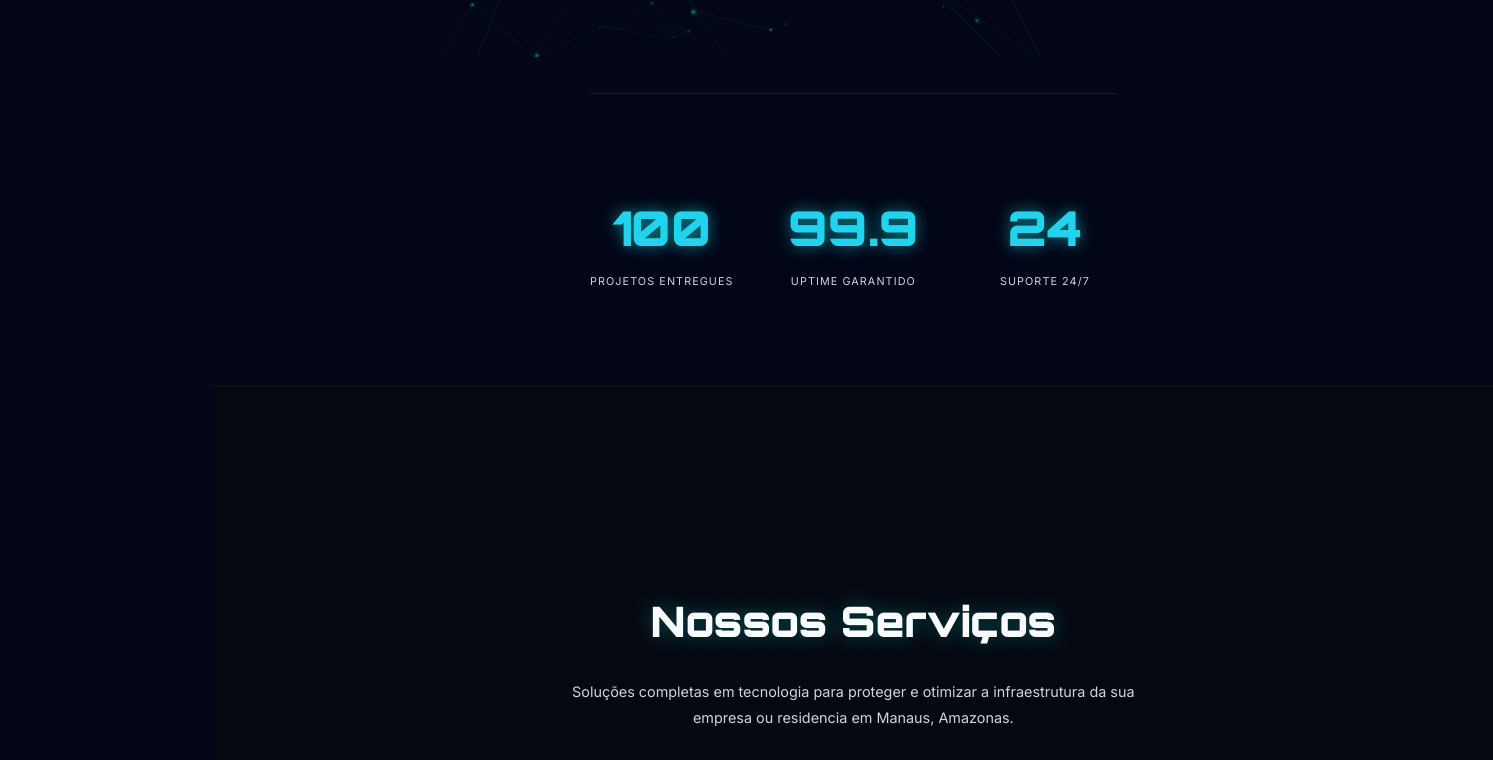
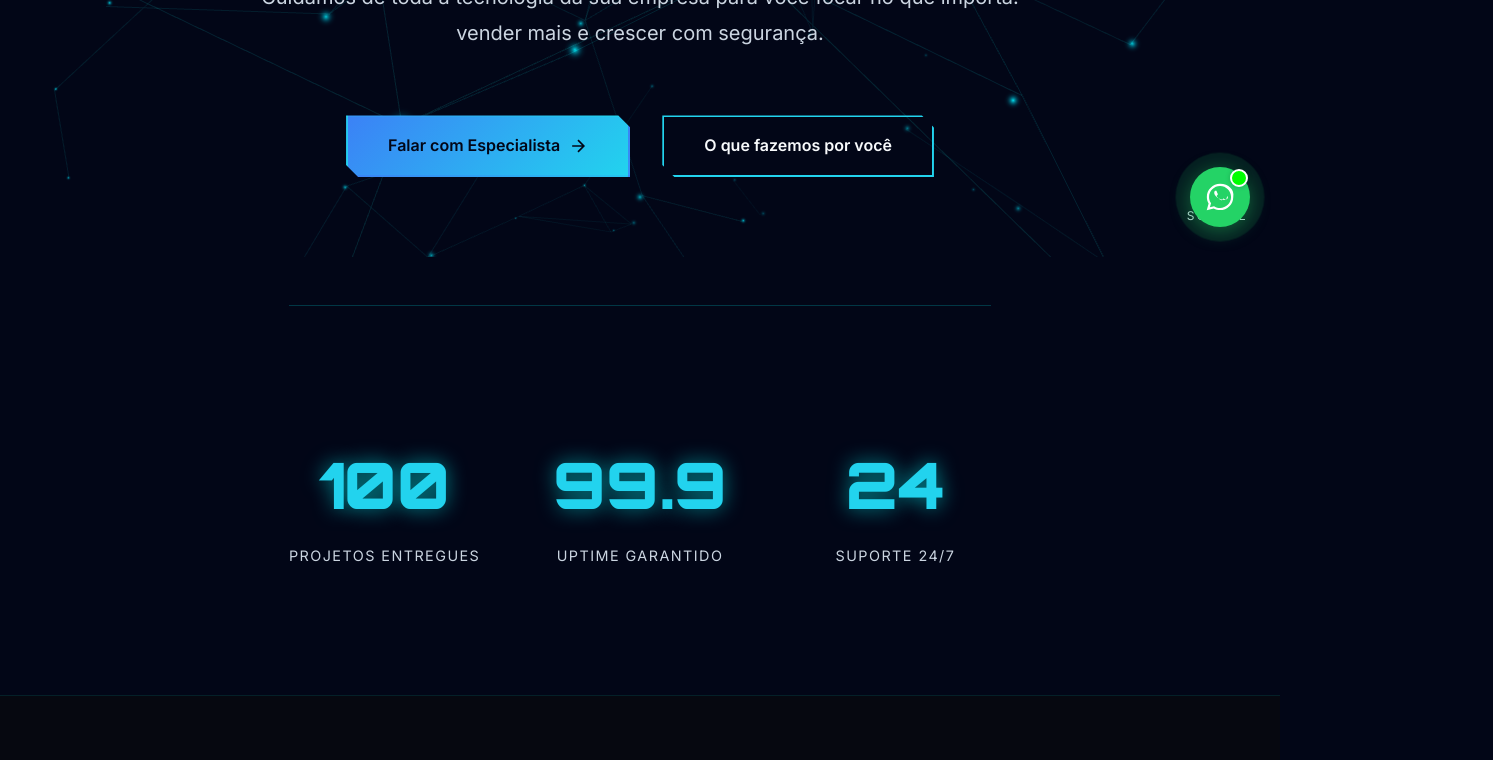
Before and after one commit to arthurjunior/Datashield-TI, a plain HTML site: page index.html in a window 1280 px wide. Shown: the part 543-1303 px from the top of the page, 1493 px wide, since content can reach past the window. Drawn offline with nearby package versions, Linux system fonts and the light colour scheme; animation ran at ten frames a second.

Commit message:
Update main.css
ajuste do bug no zoom

```diff
--- a/css/main.css
+++ b/css/main.css
@@ -529,14 +529,3 @@ body {
     background: linear-gradient(90deg, transparent, rgba(0, 255, 255, 0.3), transparent);
     margin: var(--spacing-xl) 0;
 }
-
-/* Deixar escala em 75% para melhor visualização da pagina no navegador do computador */
-:root {
-    --ui-scale: 0.75;
-  }
-
-  body {
-    transform: scale(var(--ui-scale));
-    transform-origin: top center;
-    width: calc(100% / var(--ui-scale));
-  }
```
